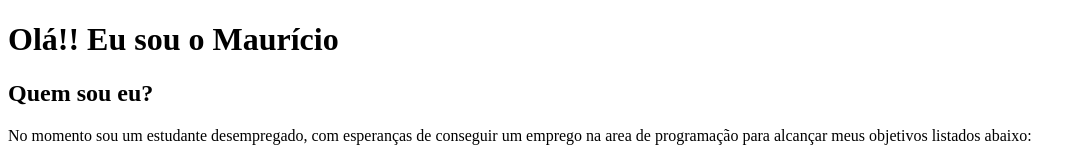
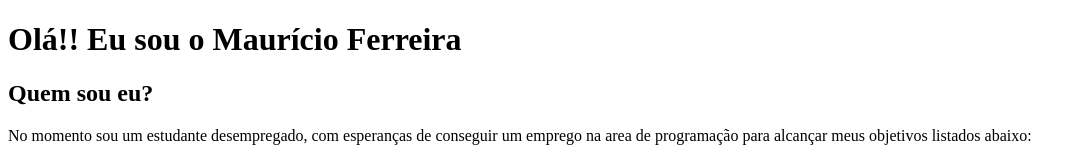
Before and after one commit to TiMauricioJr/Desafio1HTML, a plain HTML site: page index.html in a window 1280 px wide. Shown: the top 160 px of the page, without its empty margins (0-1082 px from the left). Drawn offline with Linux system fonts and the light colour scheme.

Commit message:
Update index.html

```diff
--- a/index.html
+++ b/index.html
@@ -7,7 +7,7 @@
 </head>
 
 <body>
-    <h1>Olá!! Eu sou o Maurício</h1>
+    <h1>Olá!! Eu sou o Maurício Ferreira</h1>
 
     <h2>Quem sou eu?</h2>
 
```
